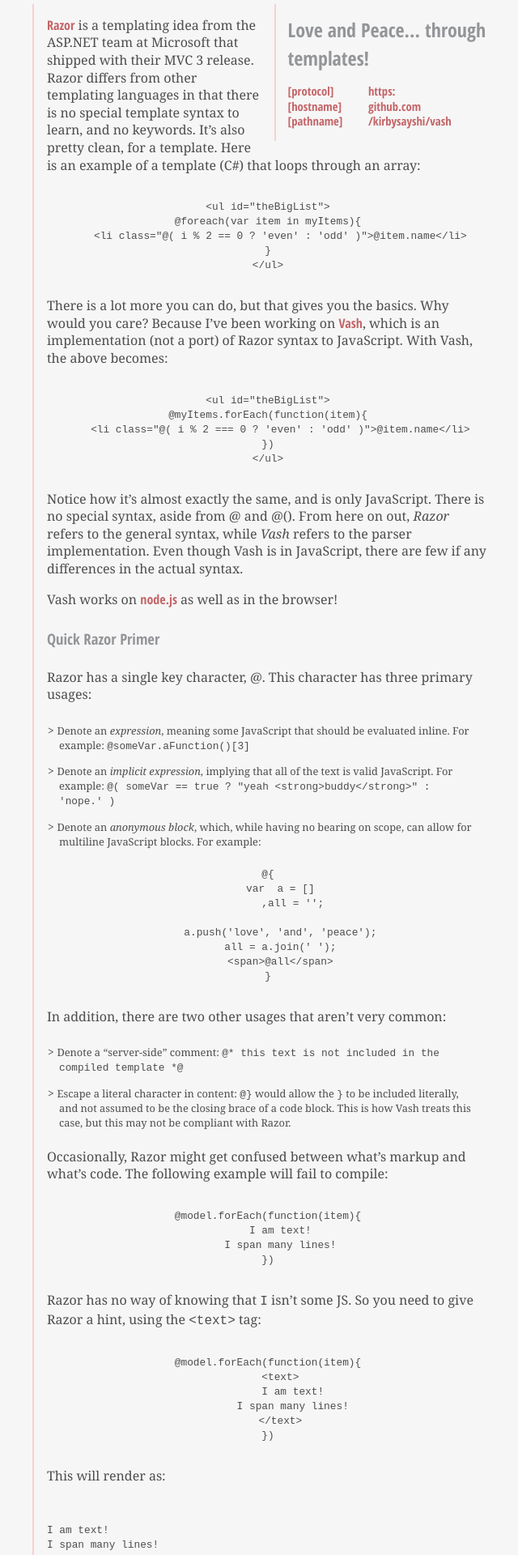
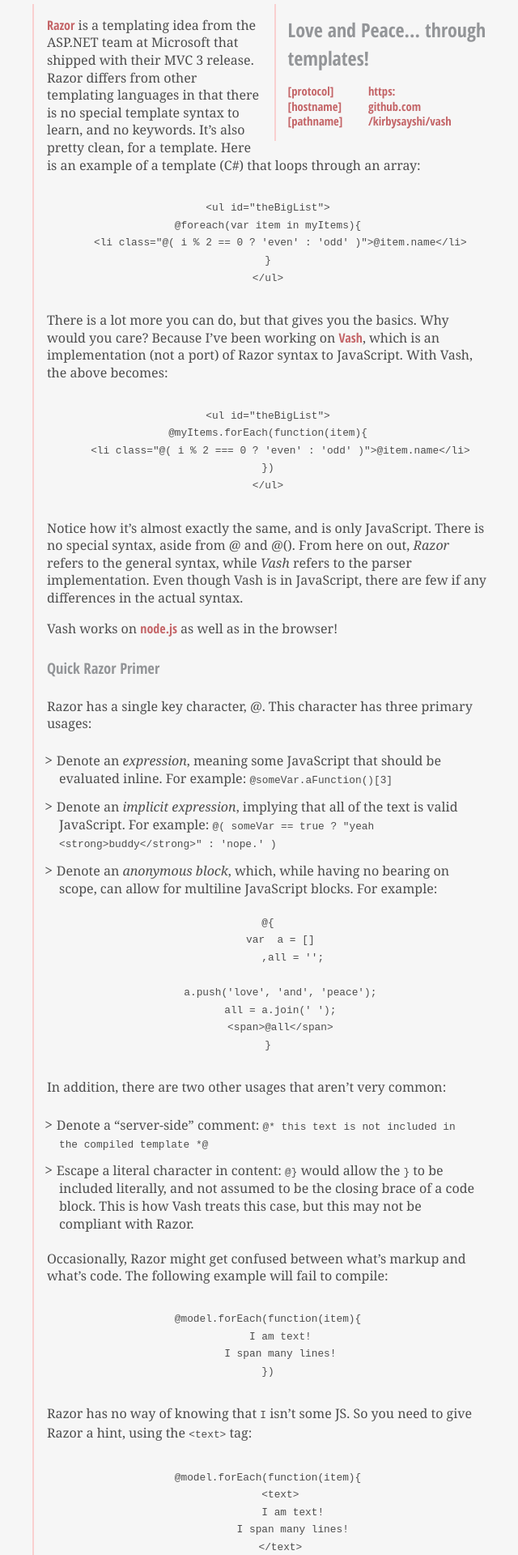
Before and after one commit to kirbysayshi/kirbysayshi.github.com, a Jekyll site: the page built from _posts/2012-04-17-vash.md, in a window 1280 px wide. Shown: the part 452-2372 px from the top of the page at 81% size, without its empty margins (310-950 px from the left). Built offline with Jekyll 4.4.1, drawn with Linux system fonts in a browser that asks for light colours; nearby versions of some CDN libraries; comment, search, counter and statistics services are not loaded.

Commit message:
css tweaks for code and lists

```diff
--- a/css/main.css
+++ b/css/main.css
@@ -449,6 +449,7 @@
 	background-color: #F6F6F6;
 	color: #4D4D4D;
 	font-family: Georgia, "Times New Roman", serif;
+	font-size: 12pt;
 }
 
 #header-container header,
@@ -518,7 +519,6 @@
 
 .highlight { padding: 2.75% 0; background-color: #F6F6F6; }
 .highlight pre { margin: 0; }
-.highlight pre code { font-size: 0.8em; }
 .highlight .lineno:after { content: '|'; }
 
 /*** Long Form Post */
@@ -534,9 +534,10 @@
 .post aside .project-url { display: block; margin-top: 5.5%; font-size: 11pt; line-height: 14pt; }
 .post .post-content {  }
 .post .hn-prompt { margin-top: 0; padding-top: 5.5%; padding-bottom: 2.75%; }
-.post ul { font-size: 0.8em; }
-.post ul li { padding: 1.25% 2.75%; }
+.post ul { font-size: 1em; }
+.post ul li { padding: 1% 2.75%; }
 .post ul li:before { content: '> '; margin-left: -1em; font-size: 1.1em; }
+.post ul li ul li:before { content: ''; }
 
 .post blockquote { margin: 2.75% 0 2.75% 2.75%; font-family: 'Open Sans Condensed',sans-serif; }
 
@@ -592,7 +593,22 @@
 a, a > time { color: #C46568; text-decoration: none; }
 a:hover {  }
 
-p { line-height: 135%; }
+p, pre { line-height: 135%; }
+code { font-size: 0.8em; }
 
 /* DISQUS */
 #disqus_thread { padding-left: 2.75%; min-height: 330px; }
+
+/* Regex Colorizer RegexPal theme */
+.regex       {font-family: Monospace;}
+.regex b     {background: #aad1f7;} /* metasequence */
+.regex i     {background: #f9ca69;} /* char class */
+.regex i b   {background: #f7a700;} /* char class: metasequence */
+.regex i u   {background: #efba4a;} /* char class: range-hyphen */
+.regex b.g1  {background: #d2f854;} /* group: depth 1 */
+.regex b.g2  {background: #9ec70c;} /* group: depth 2 */
+.regex b.g3  {background: #ecc9f7;} /* group: depth 3 */
+.regex b.g4  {background: #54b70b;} /* group: depth 4 */
+.regex b.g5  {background: #b688cf;} /* group: depth 5 */
+.regex b.err {background: #ff4300;} /* error */
+.regex b, .regex i, .regex u {font-weight: normal; font-style: normal; text-decoration: none;}
```
